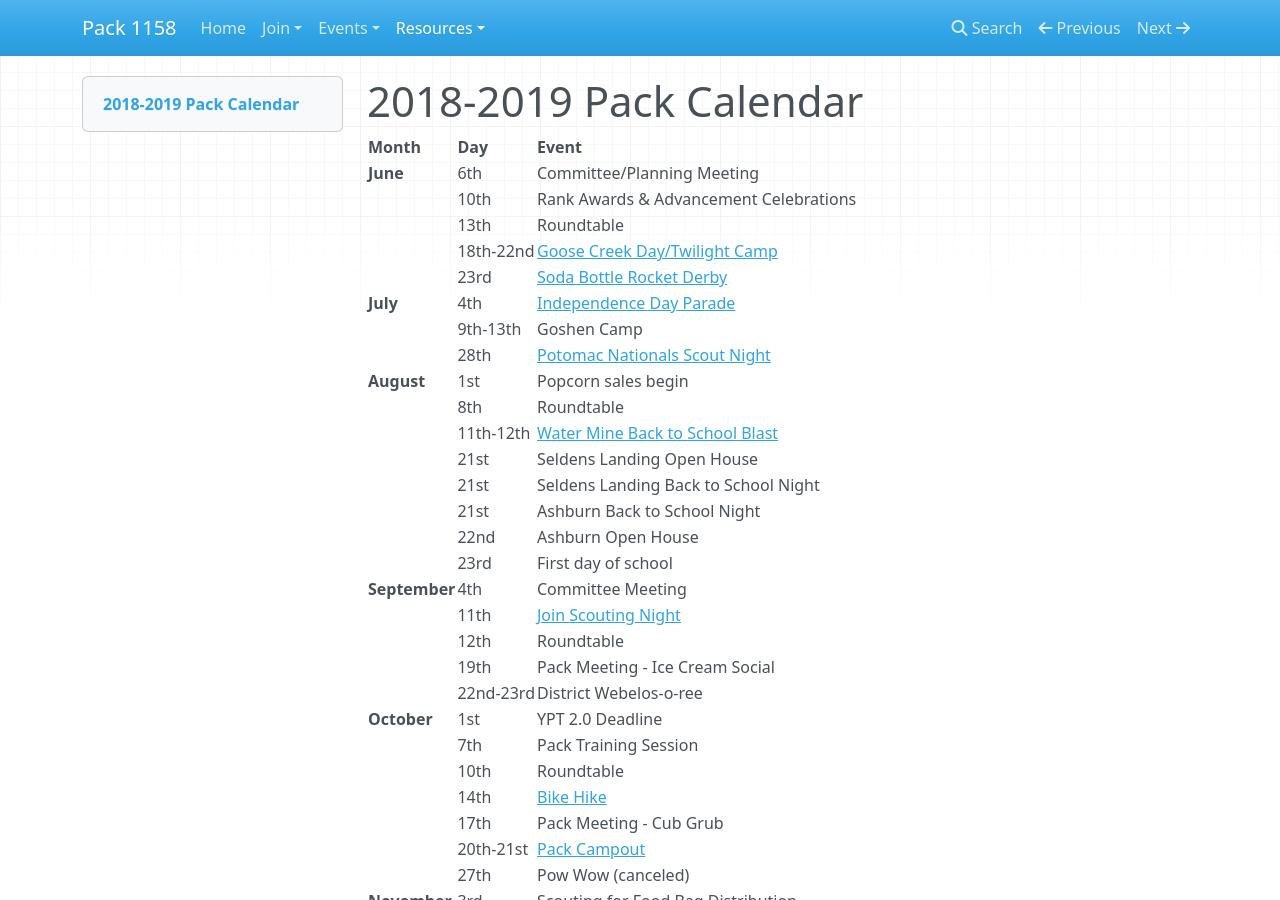
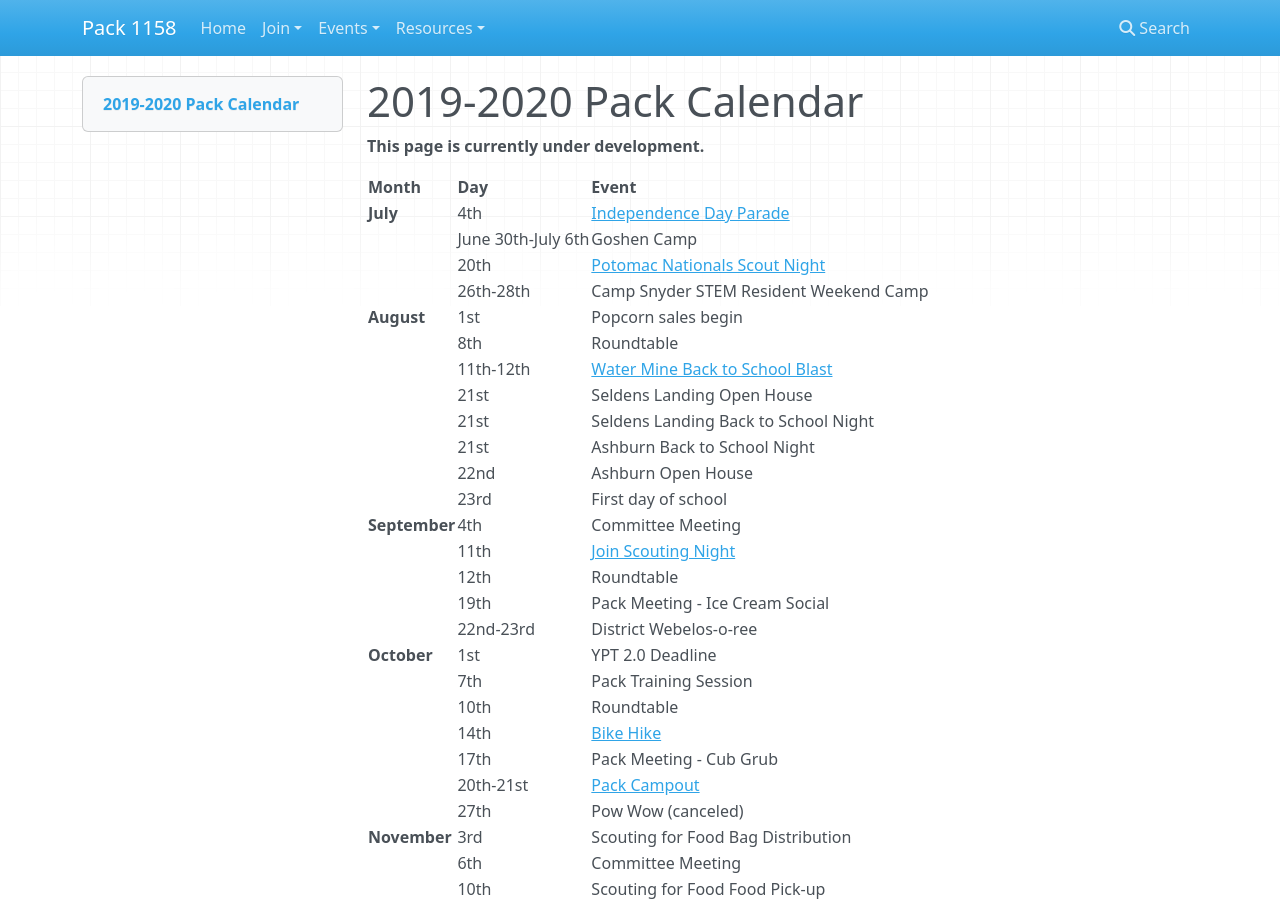
Before and after one commit to pack1158/pack1158.github.io, an MkDocs documentation site: the page built from docs/resources/pack-calendar.md, in a window 1280 px wide and 900 px high. Built offline with MkDocs 1.6.1, drawn with Linux system fonts in a browser that asks for light colours; nearby versions of some CDN libraries; old or Windows-style settings are respelled for this version of MkDocs; some of the changed text lies outside the part shown.

Commit message:
Do away with the multiple calendar, only embed the scoutbook calendar on the main page

```diff
--- a/docs/resources/pack-calendar.md
+++ b/docs/resources/pack-calendar.md
@@ -1,15 +1,13 @@
-# 2018-2019 Pack Calendar
+# 2019-2020 Pack Calendar
+
+**This page is currently under development.**
 
 | Month | Day | Event |
 |:--|:--|:--|
-| **June** | 6th | Committee/Planning Meeting |
-|  | 10th | Rank Awards & Advancement Celebrations |
-|  | 13th | Roundtable |
-|  | 18th-22nd | [Goose Creek Day/Twilight Camp](../events/passport-to-adventure.md) |
-|  | 23rd | [Soda Bottle Rocket Derby](../events/soda-bottle-rocket-derby.md) |
 | **July** | 4th | [Independence Day Parade](../events/independence-day-parade.md) |
-|  | 9th-13th | Goshen Camp |
-|  | 28th | [Potomac Nationals Scout Night](../events/potomac-nationals-scout-night.md) |
+|  | June 30th-July 6th | Goshen Camp |
+|  | 20th | [Potomac Nationals Scout Night](../events/potomac-nationals-scout-night.md) |
+|  | 26th-28th | Camp Snyder STEM Resident Weekend Camp |
 | **August** | 1st | Popcorn sales begin |
 |  | 8th | Roundtable |
 |  | 11th-12th | [Water Mine Back to School Blast](../events/water-mine-back-to-school-blast.md) |
@@ -64,6 +62,10 @@
 |  | 15th | Pack Meeting |
 |  | TBD | Soda Bottle Rocket Derby |
 | **June** | 2nd | Rank Awards & Advancement Celebration |
-|  | 12th | Roundtable |
+|  | 13th | Roundtable |
+|  | TBD | Goose Creek Day/Twilight Camp |
+|  | TBD | Soda Bottle Rocket Derby |
 | **July** | 4th | Independence Day Parade |
-|  | 26th-28th | Camp Snyder STEM Resident Weekend Camp |
+|  | TBD | Goshen Camp |
+|  | TBD | Potomac Nationals Scout Night |
+|  | TBD | Camp Snyder |
--- a/mkdocs.yml
+++ b/mkdocs.yml
@@ -14,9 +14,7 @@
     - P-Nats Scout Night: events/potomac-nationals-scout-night.md
     - Water Mine: events/water-mine-back-to-school-blast.md
   - Resources:
-    - 2018-2019 Pack Calendar: resources/pack-calendar.md
     - Flag Ceremony: resources/flag-ceremony.md
     - Forms: resources/forms.md
     - Handbook: resources/handbook.md
     - Packing List: resources/camp-packing-list.md
-    - Scoutbook Pack Calendar: resources/scoutbook-pack-calendar.md
```
Also changed, not shown: docs/index.md (+3 -0 lines).
